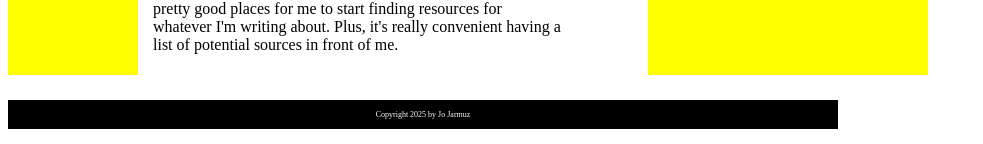
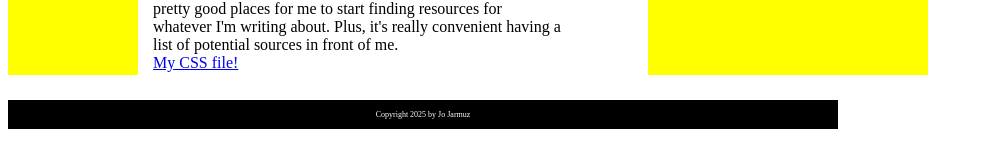
Before and after one commit to jjarmuz/Intro2CompSci, a plain HTML site: page index.html in a window 1280 px wide. Shown: the part 481-625 px from the top of the page, without its empty margins (0-983 px from the left). Drawn offline with Linux system fonts and the light colour scheme.

Commit message:
Update index.html

```diff
--- a/index.html
+++ b/index.html
@@ -15,6 +15,7 @@
 
 <div class="main">Wikipedia is a website that contains millions of pages, each focused on a different topic, in a wide variety of languages. Created by Wikimedia Foundation, it is essentially an online encyclopaedia, hence the name 'Wikipedia.' One unique thing about Wikipedia is that anyone can update it at any time, meaning that the information stays pretty up to date, rather than a physical encyclopaedia that needs to be re-released whenever information gets updated. It also links sources to the information found on its pages, allowing readers to both fact-check the information they read and have a starting point for if they wish to do further research on whatever they are reading about.<br/>
 <br>I use Wikipedia because I am a naturally curious person, and I like to learn about new things. Wikipedia is always a great starting point for me when I want to research a new topic, because there is a lot of general information about so many different topics, and if I find something on a Wikipedia page that I want to learn more about, I can see what source(s) were used for the topic to do further research. Another aspect of Wikipedia I really like is that most pages have hyperlinks to other related pages, which I can use to find more information and more specific sources about a subtopic or otherwise related topic. Wikipedia is also useful whenever I want to write a paper, because sources linked in Wikipedia articles are usually pretty good places for me to start finding resources for whatever I'm writing about. Plus, it's really convenient having a list of potential sources in front of me.<br/>
+<a href="url">My CSS file!</a>
 </div>
 
 </div>
```
